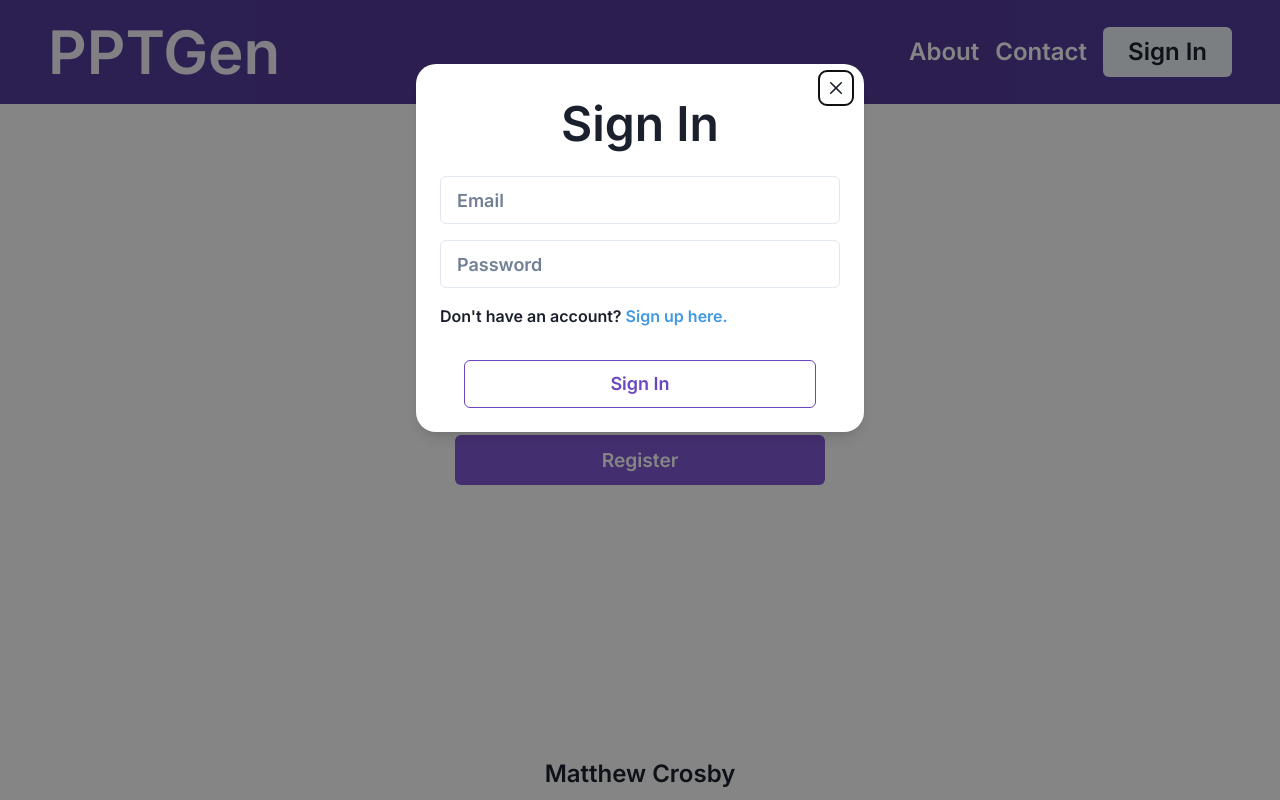
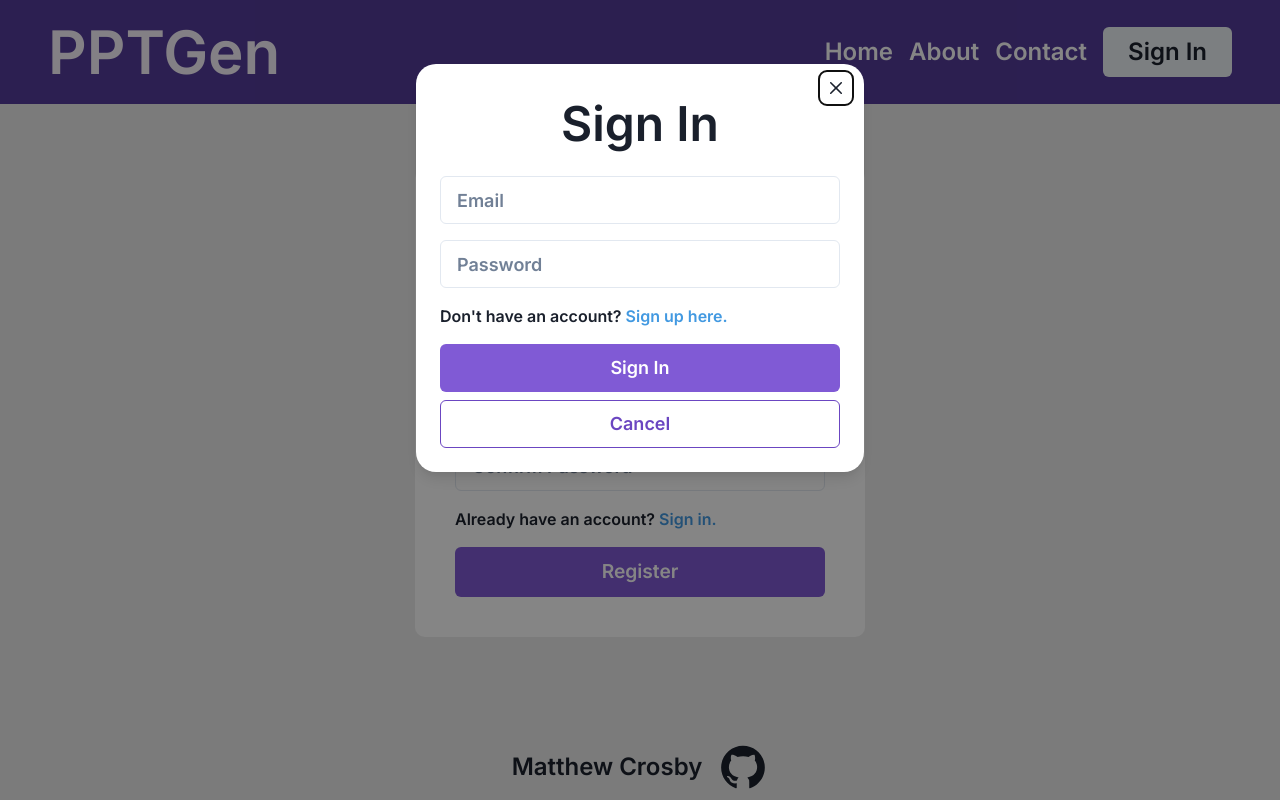
Before and after one commit to matthew-08/PPT-Gen, a React (Vite) app: page /register in a window 1280 px wide. Both pictures are taken after a click on the button "Sign In". Built offline with nearby package versions, Linux system fonts and the light colour scheme.

Commit message:
[]: Navbar options

```diff
--- a/src/components/Forms/Register/RegisterForm.tsx
+++ b/src/components/Forms/Register/RegisterForm.tsx
@@ -56,6 +56,12 @@ function RegisterForm() {
       {inputObjects.map((iObj) => (
         <FormInput<FormData> fieldInfo={iObj} key={iObj.fieldName} />
       ))}
+      <Text>
+        Already have an account?{' '}
+        <Text as="span" color="blue.400" cursor="pointer">
+          Sign in.
+        </Text>
+      </Text>
       <Button
         variant="solid"
         colorScheme="purple"
--- a/src/components/Forms/SignIn/SignInForm.tsx
+++ b/src/components/Forms/SignIn/SignInForm.tsx
@@ -65,7 +65,24 @@ function SignInForm() {
           Sign up here.
         </Text>
       </Text>
-      <ModalFooter as={Flex} width="100%" flexDir="column" gap="0.4rem">
+      <ModalFooter
+        as={Flex}
+        width="100%"
+        flexDir="column"
+        gap="0.5rem"
+        padding="0"
+        paddingBottom="1rem"
+        mb="1rem"
+      >
+        <Button
+          variant="solid"
+          colorScheme="purple"
+          size="lg"
+          width="100%"
+          type="submit"
+        >
+          Sign In
+        </Button>
         <Button
           variant="outline"
           colorScheme="purple"
@@ -73,7 +90,7 @@ function SignInForm() {
           width="100%"
           type="submit"
         >
-          Sign In
+          Cancel
         </Button>
       </ModalFooter>
     </Flex>
--- a/src/components/global/Footer.tsx
+++ b/src/components/global/Footer.tsx
@@ -1,10 +1,20 @@
 import React from 'react';
 import { Flex, Text } from '@chakra-ui/react';
+import { AiFillGithub } from 'react-icons/ai';
 
 function Footer() {
   return (
     <Flex as="footer" mt="auto" p="0.5rem" align="center" justify="center">
-      <Text fontSize="1.5rem">Matthew Crosby</Text>
+      <Flex
+        as="a"
+        align="center"
+        gap="1rem"
+        cursor="click"
+        href="https://github.com/matthew-08/ttt-ppt-gen-backend"
+      >
+        <Text fontSize="1.5rem">Matthew Crosby</Text>
+        <AiFillGithub size={50} />
+      </Flex>
     </Flex>
   );
 }
--- a/src/components/global/Navbar.tsx
+++ b/src/components/global/Navbar.tsx
@@ -1,11 +1,9 @@
-import React from 'react';
 import {
   Button,
   ButtonGroup,
   Flex,
   Heading,
   useDisclosure,
-  Slide,
 } from '@chakra-ui/react';
 import CustomList from './CustomList';
 import SignInModal from '../Forms/SignIn/SignIn';
@@ -29,6 +27,7 @@ function Navbar() {
       <Flex as="nav" align="center">
         <CustomList
           listItems={[
+            ['Home', '/register'],
             ['About', 'github.com'],
             ['Contact', 'github.com'],
           ]}
--- a/src/layouts/DefaultLayout.tsx
+++ b/src/layouts/DefaultLayout.tsx
@@ -5,7 +5,13 @@ import Footer from '../components/global/Footer';
 
 function DefaultLayout({ children }: { children: ReactNode }) {
   return (
-    <Flex as="main" minW="100%" minH="100vh" flexDir="column">
+    <Flex
+      as="main"
+      minW="100%"
+      minH="100vh"
+      flexDir="column"
+      background="blackAlpha.200"
+    >
       <Navbar />
       <Flex as="section" px="10rem" flexDir="column">
         {children}
--- a/src/pages/Register.tsx
+++ b/src/pages/Register.tsx
@@ -1,11 +1,13 @@
-import { Heading, Flex, Text } from '@chakra-ui/react';
+import { Heading, Flex, Text, ScaleFade, Divider } from '@chakra-ui/react';
 import React from 'react';
+import { Slide } from '@chakra-ui/transition';
 import RegisterForm from '../components/Forms/Register/RegisterForm';
 import DefaultLayout from '../layouts/DefaultLayout';
 
 function Register() {
   return (
     <DefaultLayout>
+      <ScaleFade in initialScale={0.7}>
         <Flex
           as="section"
           minW="100%"
@@ -14,11 +16,20 @@ function Register() {
           flexDir="column"
           align="center"
         >
-        <Flex flexDir="column">
-          <Heading mb="2rem">Register</Heading>
+          <Flex
+            flexDir="column"
+            background="white"
+            padding="2.5rem"
+            borderRadius="10px"
+          >
+            <Heading fontSize="5xl" mb="1rem">
+              Register
+            </Heading>
+            <Divider mb="2rem" />
             <RegisterForm />
           </Flex>
         </Flex>
+      </ScaleFade>
     </DefaultLayout>
   );
 }
```
Lines whose indentation alone changed are shown as unchanged.
